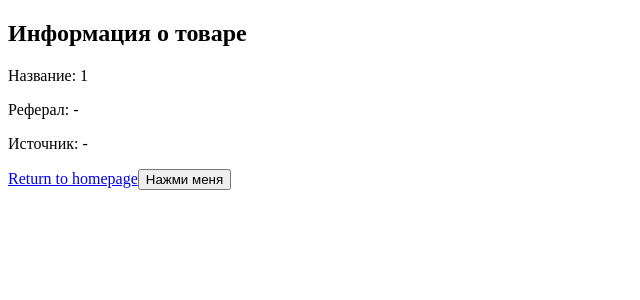
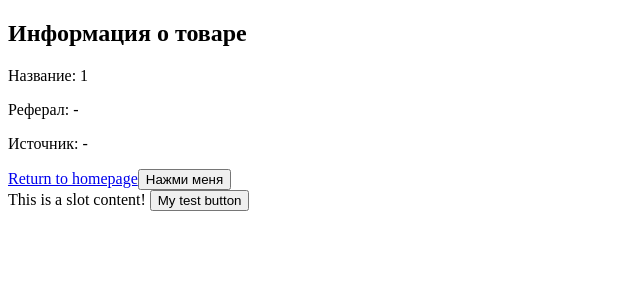
Before and after one commit to IvanPletnyov/nuxt3, a Nuxt app: page /product/1 in a window 1280 px wide. Shown: the top 300 px of the page, without its empty margins (0-640 px from the left). Built offline with nearby package versions, Linux system fonts and the light colour scheme.

Commit message:
Les 3: slots, events and composed components

```diff
--- /dev/null
+++ b/components/Cards/ConfirmCard.vue
@@ -0,0 +1,16 @@
+<template>
+  <div class="p-4 border rounded shadow bg-white">
+    <slot/>
+    <button @click="emit('clickConfirm')"> {{ buttonText }}</button>
+  </div>
+</template>
+<script setup lang="ts">
+interface CardsProps {
+  buttonText: string
+}
+defineProps<CardsProps>()
+
+const emit = defineEmits<{
+  (event: 'clickConfirm'): void
+}>()
+</script>
--- a/components/CustomButton.vue
+++ b/components/CustomButton.vue
@@ -9,7 +9,7 @@ interface Props {
   label: string
 }
 
-const props = defineProps<Props>()
+defineProps<Props>()
 
 const emit = defineEmits<{
   (event: 'clicked'): void
--- a/pages/product/[slug].vue
+++ b/pages/product/[slug].vue
@@ -1,12 +1,29 @@
 <template>
   <ProductInfo :slug="slug" :refValue="ref" :utm="utmSource"></ProductInfo>
-  <BackLink return-link="/product/productname?ref=googles&utm_source=mysource" return-title="Return to homepage"></BackLink>
-  <CustomButton label="Нажми меня" @clicked="onClickHandler" />
+  <BackLink :return-link="productPageData.returnLink" :return-title="productPageData.returnTitle"></BackLink>
+  <CustomButton :label="productPageData.label" @clicked="onClickHandler" />
+  <ConfirmCard :buttonText="productPageData.buttonText" @clickConfirm="handleClickConfirm()">
+    This is a slot content!
+  </ConfirmCard>
 </template>
 
 <script setup lang="ts">
-const route = useRoute();
+import ConfirmCard from "~/components/Cards/ConfirmCard.vue"
 
+interface ProductPageDataInterface {
+  returnLink: string,
+  returnTitle: string,
+  label: string,
+  buttonText: string
+}
+const productPageData: ProductPageDataInterface = {
+  returnLink: "/product/productname?ref=googles&utm_source=mysource",
+  returnTitle: "Return to homepage",
+  label: "Нажми меня",
+  buttonText: "My test button"
+}
+
+const route = useRoute()
 const slug = computed(() => route.params.slug as string)
 const ref = computed(() => route.query.ref as string || '-')
 const utmSource = computed(() => route.query.utm_source as string || '-')
@@ -14,4 +31,9 @@ const utmSource = computed(() => route.query.utm_source as string || '-')
 function onClickHandler() {
   console.log('Кнопка была нажата!')
 }
+
+function handleClickConfirm()
+{
+  alert('Emit button event!!')
+}
 </script>
```
Also changed, not shown: eslint.config.js (+12 -6 lines).
